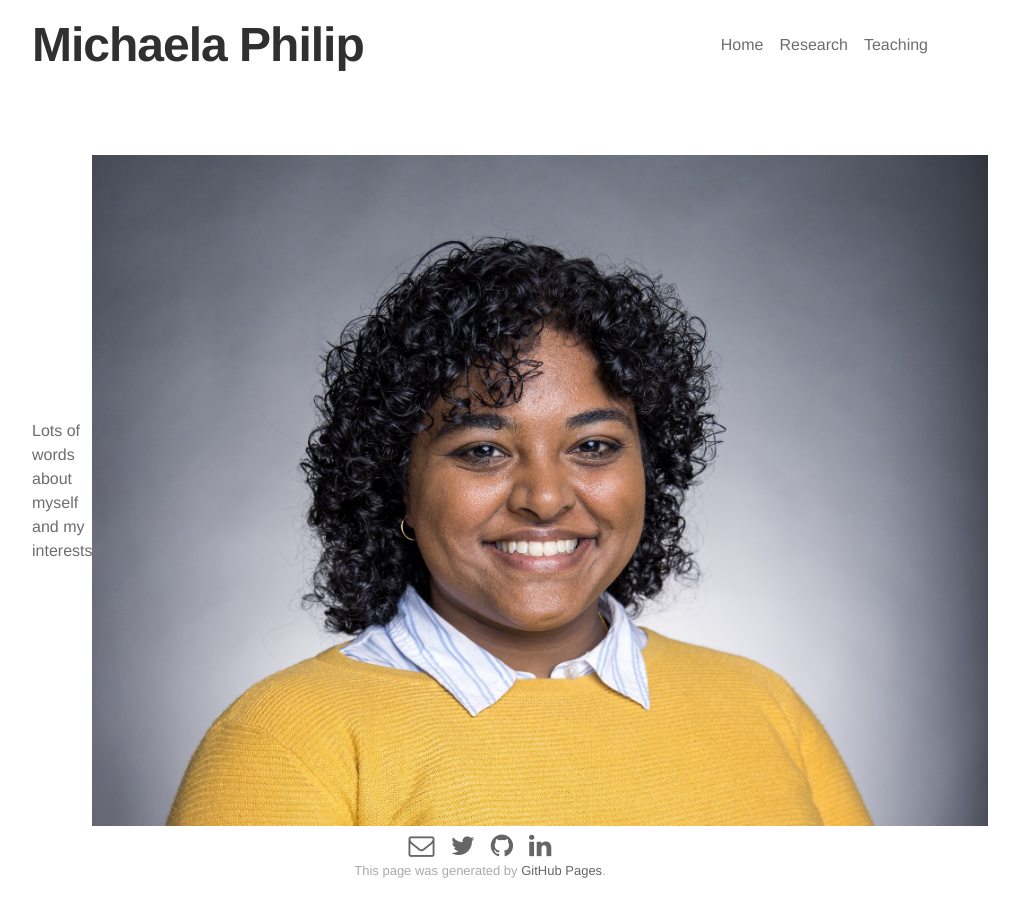
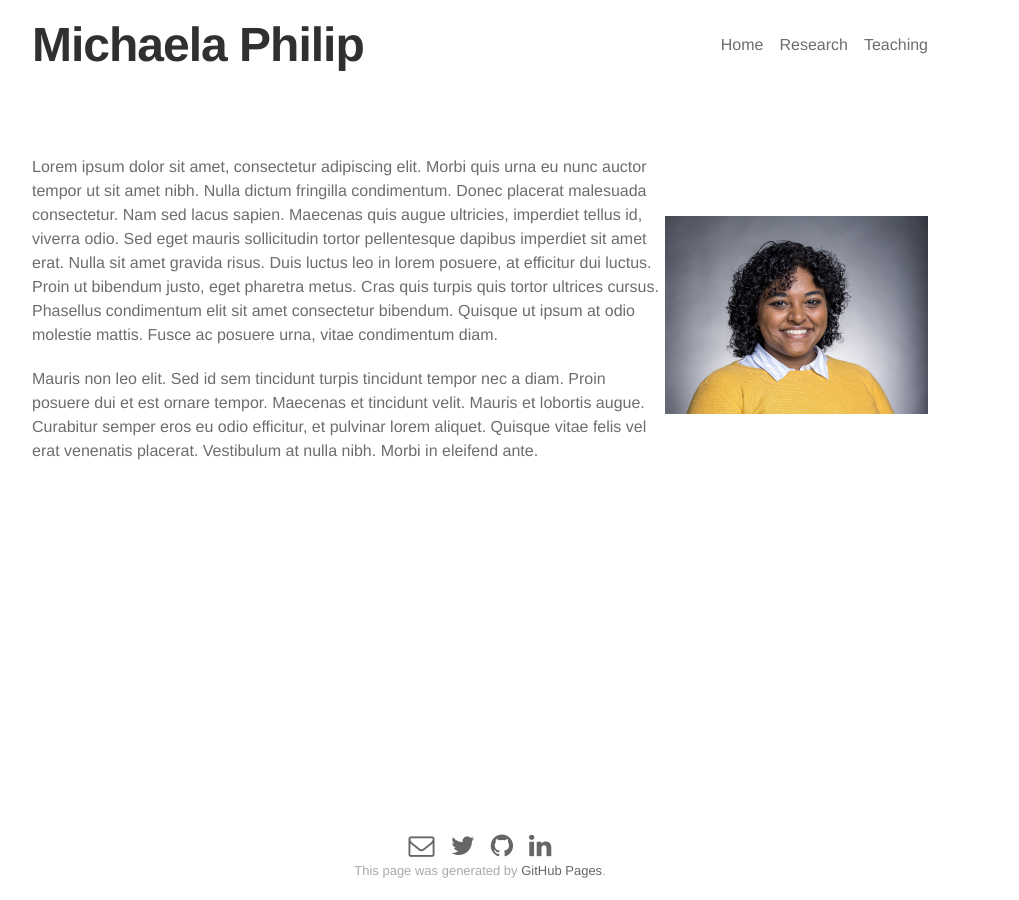
Before and after one commit to michaela-philip/michaela-philip.github.io, a Jekyll site: the page built from index.md, in a window 1280 px wide. Shown: the whole page, without its empty margins (160-1179 px from the left). Built offline with Jekyll 4.4.1, drawn with Linux system fonts in a browser that asks for light colours; some web fonts are replaced.

Commit message:
add lorem ipsum

```diff
--- a/index.md
+++ b/index.md
@@ -21,7 +21,11 @@ permalink: /
 </div> -->
 
 <main class = 'about'>
-
-    Lots of words about myself and my interests
-    <img src="/avatar.jpg" alt='My headshot' object-position='right top'>
+    <div class='about-body'>
+        <p>Lorem ipsum dolor sit amet, consectetur adipiscing elit. Morbi quis urna eu nunc auctor tempor ut sit amet nibh. Nulla dictum fringilla condimentum. Donec placerat malesuada consectetur. Nam sed lacus sapien. Maecenas quis augue ultricies, imperdiet tellus id, viverra odio. Sed eget mauris sollicitudin tortor pellentesque dapibus imperdiet sit amet erat. Nulla sit amet gravida risus. Duis luctus leo in lorem posuere, at efficitur dui luctus. Proin ut bibendum justo, eget pharetra metus. Cras quis turpis quis tortor ultrices cursus. Phasellus condimentum elit sit amet consectetur bibendum. Quisque ut ipsum at odio molestie mattis. Fusce ac posuere urna, vitae condimentum diam.</p>
+        <p>Mauris non leo elit. Sed id sem tincidunt turpis tincidunt tempor nec a diam. Proin posuere dui et est ornare tempor. Maecenas et tincidunt velit. Mauris et lobortis augue. Curabitur semper eros eu odio efficitur, et pulvinar lorem aliquet. Quisque vitae felis vel erat venenatis placerat. Vestibulum at nulla nibh. Morbi in eleifend ante.</p>
+    </div>
+    <div class='headshot'>
+        <img src="/avatar.jpg" alt='My headshot' object-position='right top'>
+    </div>
 </main>
```
